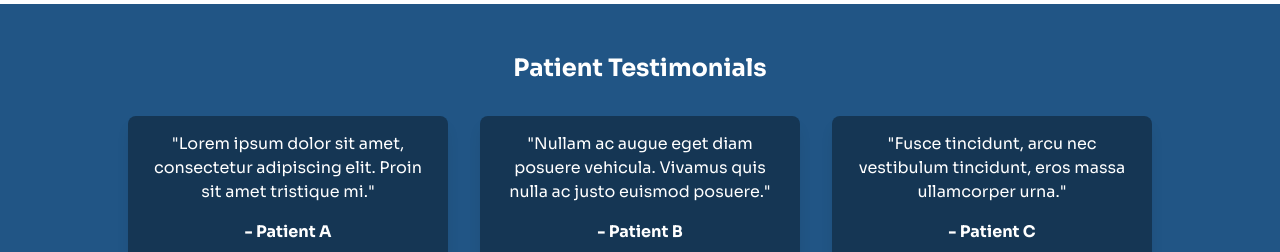
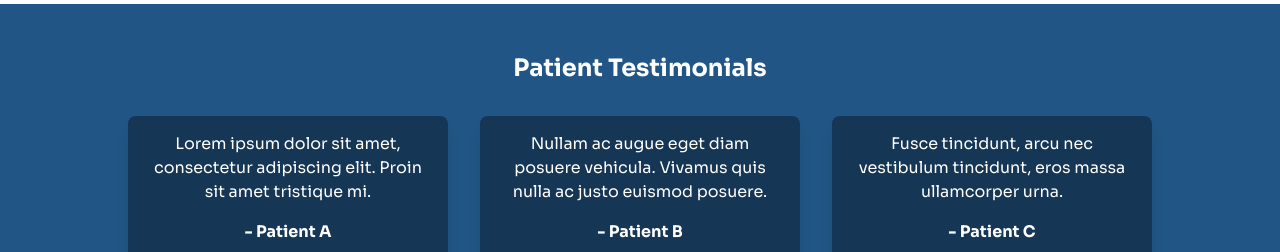
Before and after one commit to ahte24/unique-associates-agency, a Next.js app: page /about in a window 1280 px wide. Shown: the part 1560-1812 px from the top of the page. Built offline with nearby package versions, Linux system fonts and the light colour scheme.

Commit message:
made more ui

```diff
--- a/app/about/page.js
+++ b/app/about/page.js
@@ -129,22 +129,22 @@ const Page = () => {
 					<div className="grid grid-cols-1 sm:grid-cols-2 md:grid-cols-3 gap-8 mt-8 max-w-5xl mx-auto">
 						<div className="p-4 shadow-lg rounded-lg bg-[#153654] hover:bg-[#2a5d8c] transition-colors">
 							<p>
-								"Lorem ipsum dolor sit amet, consectetur adipiscing elit. Proin
-								sit amet tristique mi."
+								Lorem ipsum dolor sit amet, consectetur adipiscing elit. Proin
+								sit amet tristique mi.
 							</p>
 							<h3 className="mt-4 font-bold">- Patient A</h3>
 						</div>
 						<div className="p-4 shadow-lg rounded-lg bg-[#153654] hover:bg-[#2a5d8c] transition-colors">
 							<p>
-								"Nullam ac augue eget diam posuere vehicula. Vivamus quis nulla
-								ac justo euismod posuere."
+								Nullam ac augue eget diam posuere vehicula. Vivamus quis nulla
+								ac justo euismod posuere.
 							</p>
 							<h3 className="mt-4 font-bold">- Patient B</h3>
 						</div>
 						<div className="p-4 shadow-lg rounded-lg bg-[#153654] hover:bg-[#2a5d8c] transition-colors">
 							<p>
-								"Fusce tincidunt, arcu nec vestibulum tincidunt, eros massa
-								ullamcorper urna."
+								Fusce tincidunt, arcu nec vestibulum tincidunt, eros massa
+								ullamcorper urna.
 							</p>
 							<h3 className="mt-4 font-bold">- Patient C</h3>
 						</div>
```
